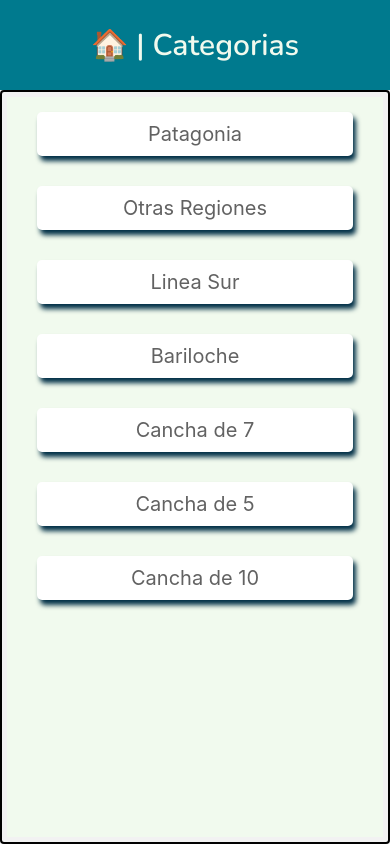
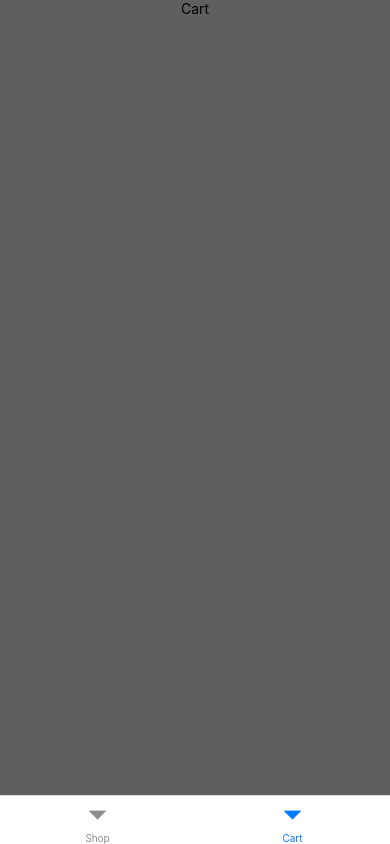
Before and after one commit to guillenec/FootballConnect, a React Native app: screen /Cart in a window 390 px wide. Built offline with nearby package versions, Linux system fonts and the light colour scheme.

Commit message:
tab navigator

```diff
--- a/App.jsx
+++ b/App.jsx
@@ -1,6 +1,8 @@
+import { NavigationContainer } from '@react-navigation/native'
 import { useFonts } from 'expo-font'
 import fonts from './src/global/fonts'
 import Navigator from './src/Navigation/Navigator'
+import TabsNavigator from './src/Navigation/TabsNavigator'
 
 const App = () => {
   const [fontsLoaded] = useFonts(fonts)
@@ -10,17 +12,15 @@ const App = () => {
   }
 
   return (
-    <Navigator />
+    <NavigationContainer>
+      {/* <Navigator /> */}
+      <TabsNavigator />
+    </NavigationContainer>
+
   )
 }
 
 export default App
-// const styleApp = StyleSheet.create({
-//   container: {
-//     flex: 1,
-//     marginTop: Platform.OS === 'android' ? StatusBar.currentHeight : 0
-//   }
-// })
 
 /*
 Home: 🏠 Home
--- /dev/null
+++ b/src/Navigation/CartNavigator.js
@@ -0,0 +1,20 @@
+import { createNativeStackNavigator } from '@react-navigation/native-stack'
+import { Cart } from '../screens'
+
+const Stack = createNativeStackNavigator()
+
+const CartNavigator = () => {
+  return (
+    <Stack.Navigator>
+      <Stack.Screen
+        name='Cart'
+        component={Cart}
+        options={{
+          headerShown: false
+        }}
+      />
+    </Stack.Navigator>
+  )
+}
+
+export default CartNavigator
--- a/src/Navigation/Navigator.js
+++ b/src/Navigation/Navigator.js
@@ -1,4 +1,3 @@
-import { NavigationContainer } from '@react-navigation/native'
 import { createNativeStackNavigator } from '@react-navigation/native-stack'
 import { Home, ItemDetail, ItemListCategory } from '../screens'
 
@@ -6,7 +5,6 @@ const Stack = createNativeStackNavigator()
 
 const Navigator = () => {
   return (
-    <NavigationContainer>
     <Stack.Navigator>
       <Stack.Screen
         name='Home'
@@ -30,7 +28,6 @@ const Navigator = () => {
         }}
       />
     </Stack.Navigator>
-    </NavigationContainer>
   )
 }
 
--- a/src/Navigation/TabsNavigator.js
+++ b/src/Navigation/TabsNavigator.js
@@ -1,22 +1,28 @@
-import { StyleSheet } from 'react-native'
 import React from 'react'
 import { createBottomTabNavigator } from '@react-navigation/bottom-tabs'
-import { Home, ItemListCategory } from '../screens'
+import CartNavigator from './CartNavigator'
+import Navigator from './Navigator'
 
 const Tab = createBottomTabNavigator()
+
 const TabsNavigator = () => {
   return (
-    <Tab.Navigator style={styles.container}>
-      <Tab.Screen name='Home' component={Home} />
-      <Tab.Screen name='ItemListCategory' component={ItemListCategory} />
+    <Tab.Navigator>
+      <Tab.Screen
+        name='Shop'
+        component={Navigator}
+        options={{
+          headerShown: false
+        }}
+      />
+      <Tab.Screen
+        name='Cart' component={CartNavigator}
+        options={{
+          headerShown: false
+        }}
+      />
     </Tab.Navigator>
   )
 }
 
 export default TabsNavigator
-
-const styles = StyleSheet.create({
-  container: {
-    backgroundColor: '#fff'
-  }
-})
--- a/src/screens/Cart/Cart.jsx
+++ b/src/screens/Cart/Cart.jsx
@@ -4,7 +4,7 @@ import styles from './Cart.style'
 
 const Cart = () => {
   return (
-    <View style={styles.containCart}>
+    <View style={styles.cartContainer}>
       <Text>Cart</Text>
     </View>
   )
--- a/src/screens/Cart/Cart.style.js
+++ b/src/screens/Cart/Cart.style.js
@@ -8,7 +8,19 @@ const styles = StyleSheet.create({
     marginTop: statusBarHeight,
     width: '100%',
     flex: 1,
-    backgroundColor: colors.color7
+    backgroundColor: colors.color7,
+    alignItems: 'center'
+  },
+  containerCategorias: {
+    width: '100%',
+    flex: 1,
+    justifyContent: 'center',
+    alignItems: 'center',
+    // backgroundColor: 'red',
+    borderWidth: 2,
+    borderColor: 'black',
+    borderRadius: 4,
+    padding: 5
   }
 })
 
--- a/src/screens/index.js
+++ b/src/screens/index.js
@@ -1,5 +1,6 @@
 import Home from './Home/Home'
 import ItemListCategory from './ItemListCategory/ItemListCategory'
 import ItemDetail from './ItemDetail/ItemDetail'
+import Cart from './Cart/Cart'
 
-export { Home, ItemListCategory, ItemDetail }
+export { Home, ItemListCategory, ItemDetail, Cart }
```
Lines whose indentation alone changed are shown as unchanged.
